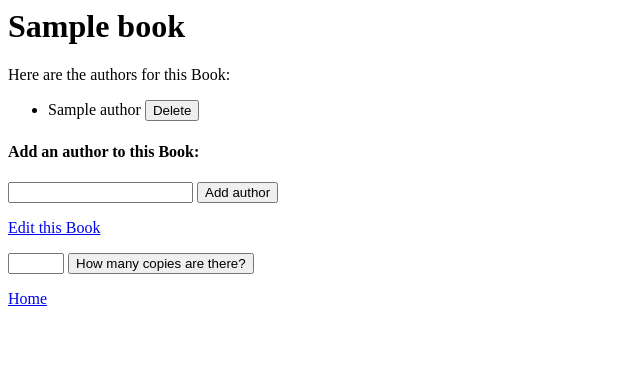
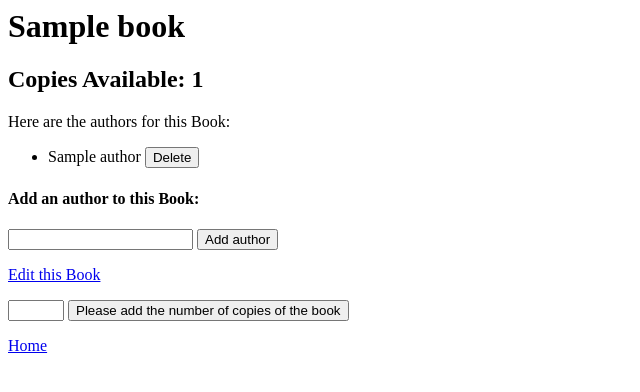
Before and after one commit to KennaW/library_join2, a PHP site: template views/book.html.twig in a window 1280 px wide. Shown: the top 392 px of the page, without its empty margins (0-640 px from the left). Run offline with PHP 8.4, Linux system fonts and the light colour scheme; the template is opened without the code that fills it: most values are stand-ins (such as "Sample title", 1, 10 or a date in 2020); some libraries are stand-ins or nearby versions.

Commit message:
try to add 'total copies'. failing.

```diff
--- a/src/Book.php
+++ b/src/Book.php
@@ -145,6 +145,12 @@
                 }
         }
 
+        function totalCopies()
+        {
+             $copies = $GLOBALS['DB']->query("SELECT COUNT(book_id) FROM copies WHERE book_id = {$this->getBookId()}");
+             return $copies;
+        }
+
 
 
 
--- a/views/book.html.twig
+++ b/views/book.html.twig
@@ -1,9 +1,10 @@
 <html>
 <head>
-<title>Authors for {{ book.getTitle() }}</title>
+<title>Authors for {{ book.getTitle }}</title>
 </head>
 <body>
     <h1>{{ book.getTitle() }}</h1>
+    <h2>Copies Available: {{ book.totalCopies }} </h2>
 
     {% if authors is not empty %}
         <p>Here are the authors for this Book:</p>
@@ -39,10 +40,11 @@
         <input id="book_id" name="book_id" type="hidden" value="{{ book.getBookId() }}">
       <input name="no_of_copies" type="number" id="no_of_copies" min='1', max = '10'>
 
-      <button type="submit">How many copies are there?</button>
+      <button type="submit">Please add the number of copies of the book</button>
     </form>
 
     <p><a href='/'>Home</a></p>
 
+
 </body>
 </html>
```
